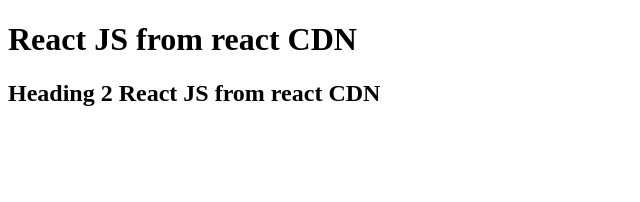
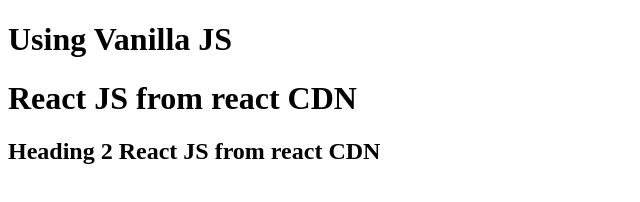
Before and after one commit to Akashkum1/React-Practice, a plain HTML site: page index.html in a window 1280 px wide. Shown: the whole page, without its empty margins (0-640 px from the left). Drawn offline with nearby package versions, Linux system fonts and the light colour scheme.

Commit message:
Changes for the vanilla JS

```diff
--- a/index.html
+++ b/index.html
@@ -7,16 +7,23 @@
     <title>React Learning</title>
 </head>
 <body>
+    <div id="container"></div>
     <div id="root">
-        <h1>Hello React</h1>
+        <h1>Hello React</h1> <!--Using normal html -->
     </div>
     <script crossorigin src="https://unpkg.com/react@18/umd/react.development.js"></script>
     <script crossorigin src="https://unpkg.com/react-dom@18/umd/react-dom.development.js"></script>
     <script>
+        const headingJs = document.createElement('h1');
+        console.log(headingJs);
+        headingJs.innerHTML = 'Using Vanilla JS';
+        const rootJS = document.getElementById('container');
+        console.log(rootJS);
+        rootJS.appendChild(headingJs);
         const heading = React.createElement("h1",{key: "12wewe",id : "head", className : "header"},'React JS from react CDN');
         const heading2 = React.createElement("h2",{key: "1wewe"}, 'Heading 2 React JS from react CDN');
         const root = ReactDOM.createRoot(document.getElementById('root'));
-        root.render([heading, heading2]);
+        root.render([ heading, heading2]);
     </script>
 </body>
 </html>
```
